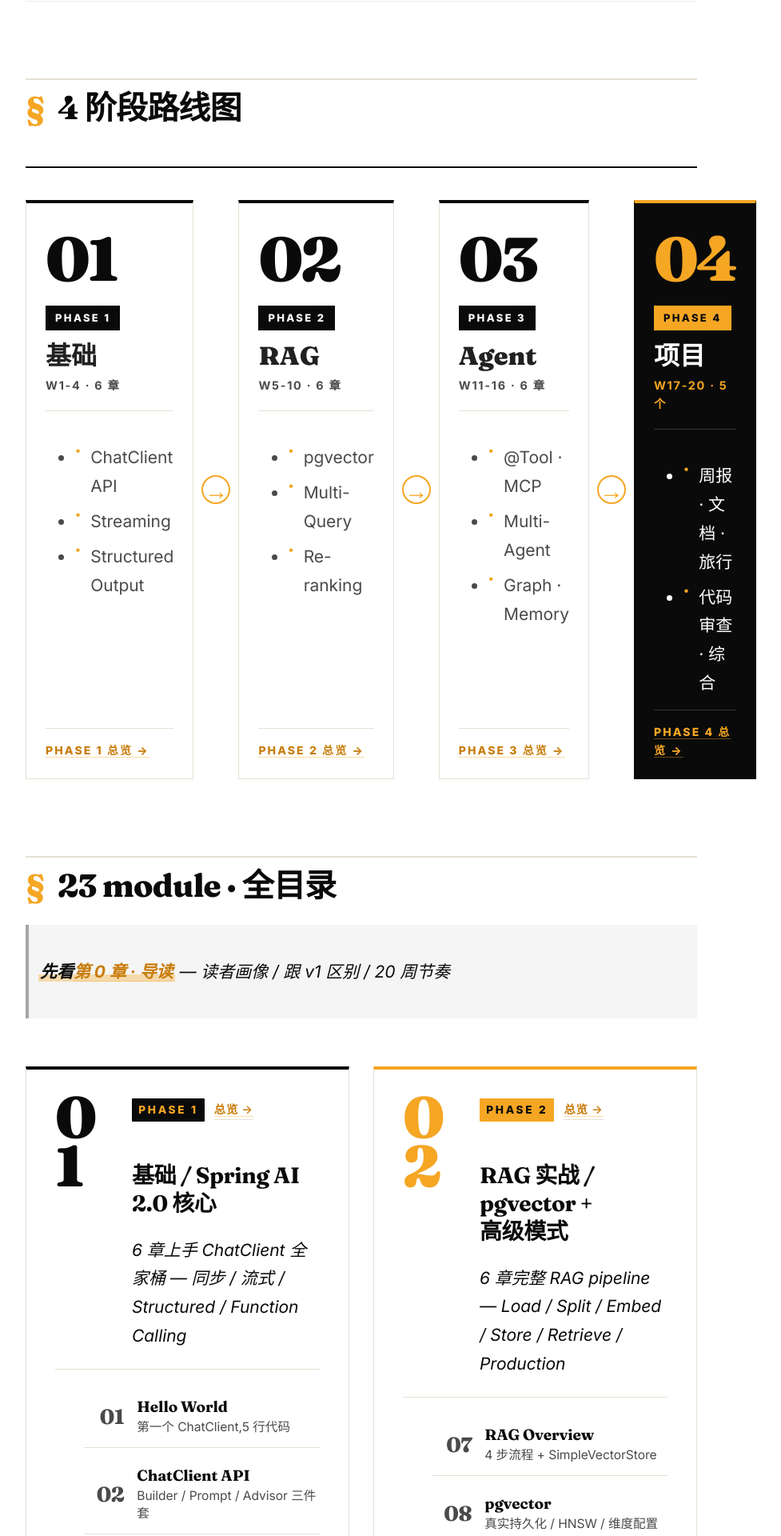
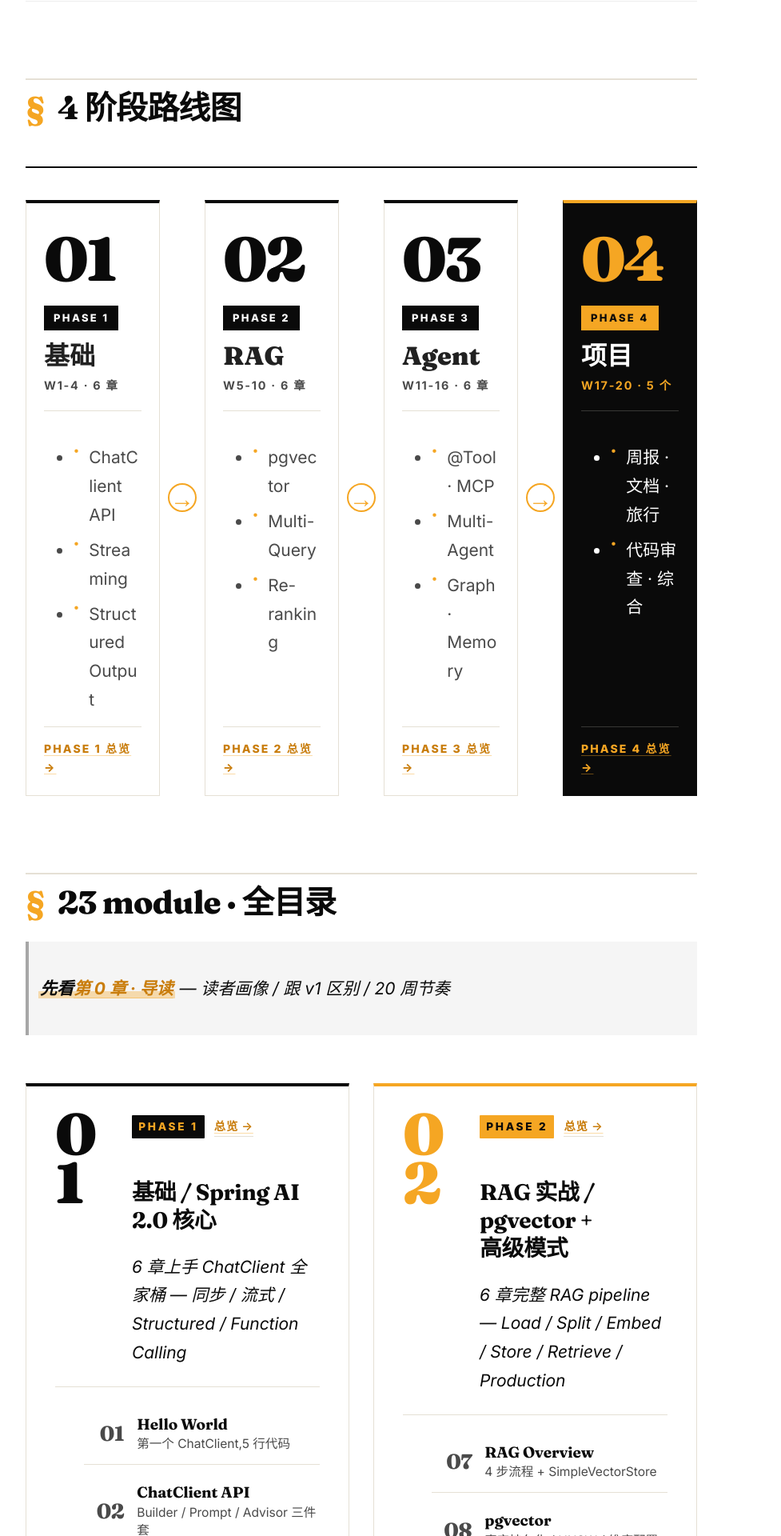
Before and after one commit to mishishi/spring-ai-2-0-projects, an MkDocs documentation site: the page built from docs/index.md, in a window 1280 px wide. Shown: the part 1776-3696 px from the top of the page at 80% size, without its empty margins (62-1039 px from the left). Built offline with MkDocs 1.6.1 and Material for MkDocs 9.7.7, drawn with Linux system fonts in a browser that asks for light colours; comment, search, counter and statistics services are not loaded.

Commit message:
fix(css): phase-journey 改 flexbox 4 卡片等宽 (grid 1fr 不等宽)

```diff
--- a/docs/stylesheets/extra.css
+++ b/docs/stylesheets/extra.css
@@ -1676,25 +1676,29 @@
    4 阶段路线图 — 杂志封面卡片
    ============================================ */
 .phase-journey {
-  display: grid;
-  grid-template-columns: 1fr 56px 1fr 56px 1fr 56px 1fr;
+  display: flex;
   gap: 0;
   margin: 2.5rem 0 3rem;
   padding: 2rem 0 0;
   border-top: 2px solid var(--ink);
   align-items: stretch;
+  width: 100%;
+  max-width: 100%;
 }
 
 .phase-journey__card {
   display: flex;
   flex-direction: column;
-  padding: 1.6rem 1.2rem 1.2rem;
+  flex: 1 1 0;
+  min-width: 0;  /* 防止内容溢出撑开 */
+  padding: 1.6rem 1.1rem 1.2rem;
   background: var(--paper);
   border: 1px solid var(--line);
   border-top: 4px solid var(--ink);
   position: relative;
   transition: all 0.2s ease;
   min-height: 280px;
+  overflow: hidden;
 }
 
 .phase-journey__card:hover {
@@ -1855,8 +1859,9 @@
   color: var(--accent);
 }
 
-/* 卡片间的箭头 */
+/* 卡片间的箭头 — flex: 0 不缩 */
 .phase-journey__arrow {
+  flex: 0 0 56px;
   display: flex;
   align-items: center;
   justify-content: center;
```
